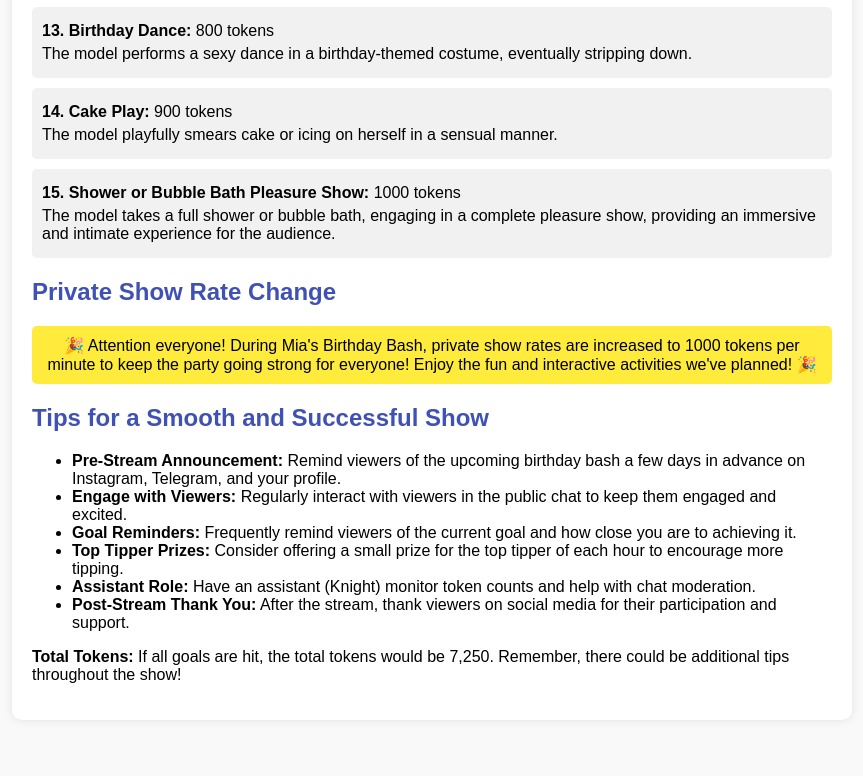
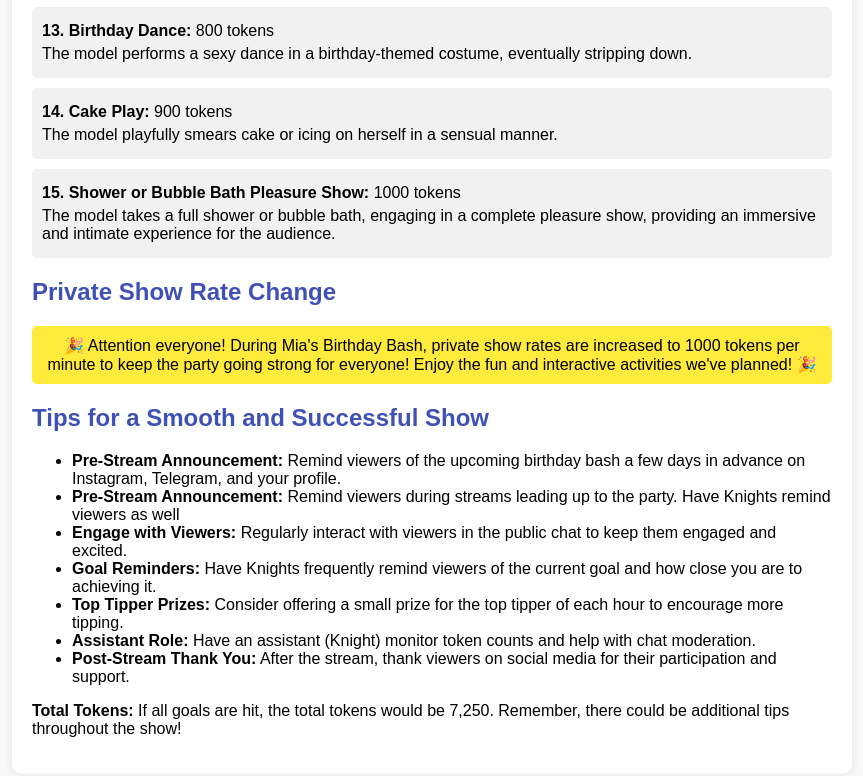
Before and after one commit to LeeCuevasOwner/cam-model-events, a plain HTML site: page index.html in a window 1280 px wide. Shown: the part 1708-2484 px from the top of the page, without its empty margins (208-1071 px from the left). Before the commit the page ends 2448 px from the top, so only its background shows below. Drawn offline with Linux system fonts and the light colour scheme.

Commit message:
Update some Pre-strem announcement reminders

```diff
--- a/index.html
+++ b/index.html
@@ -65,7 +65,7 @@
         <h2>Manual for Mia's Birthday Bash</h2>
         <p><strong>Room Theme:</strong> Mia's Birthday Bash</p>
         <p><strong>Decorations:</strong> Bright and colorful balloons, streamers, and a "Happy Birthday" banner. Include a youthful and playful twist with items like pom-poms and party hats.</p>
-        <p><strong>Model's Outfit:</strong> Cheerleader or schoolgirl-themed lingerie to convey a young, playful, and legal look.</p>
+        <p><strong>Model's Outfit:</strong> Cheerleader or schoolgirl-themed lingerie to convey a young, playful look.</p>
         <p><strong>Props:</strong> Pom-poms, a small cake, and party hats.</p>
 
         <h2>Naughty Decoration Ideas</h2>
@@ -148,8 +148,9 @@
             <h2>Tips for a Smooth and Successful Show</h2>
             <ul>
                 <li><strong>Pre-Stream Announcement:</strong> Remind viewers of the upcoming birthday bash a few days in advance on Instagram, Telegram, and your profile.</li>
+                <li><strong>Pre-Stream Announcement:</strong> Remind viewers during streams leading up to the party. Have Knights remind viewers as well</li>
                 <li><strong>Engage with Viewers:</strong> Regularly interact with viewers in the public chat to keep them engaged and excited.</li>
-                <li><strong>Goal Reminders:</strong> Frequently remind viewers of the current goal and how close you are to achieving it.</li>
+                <li><strong>Goal Reminders:</strong> Have Knights frequently remind viewers of the current goal and how close you are to achieving it.</li>
                 <li><strong>Top Tipper Prizes:</strong> Consider offering a small prize for the top tipper of each hour to encourage more tipping.</li>
                 <li><strong>Assistant Role:</strong> Have an assistant (Knight) monitor token counts and help with chat moderation.</li>
                 <li><strong>Post-Stream Thank You:</strong> After the stream, thank viewers on social media for their participation and support.</li>
```
